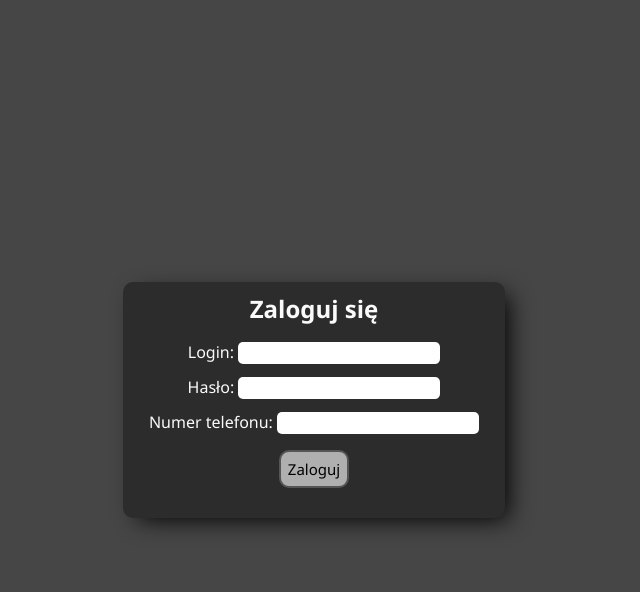
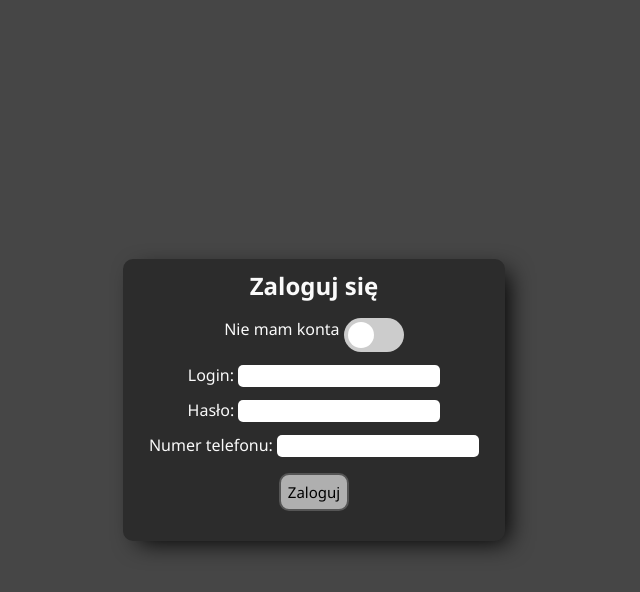
Before and after one commit to JanGospodarek/Cinema-ticket-reservation-PHP, a PHP site: page / in a window 1280 px wide. Shown: the top 592 px of the page, without its empty margins (326-966 px from the left). Run offline with PHP 8.4, Linux system fonts and the light colour scheme; data comes from the database, SQL or seed files in the repository.

Commit message:
szyfrowanie

```diff
--- a/components/fetchFilmData.php
+++ b/components/fetchFilmData.php
@@ -5,10 +5,8 @@ if (!isset($_SESSION["login"])){
  exit();
 }
 // if(isset($_GET['miejsca'])) return;
-$servername = "localhost";
-$username = "root";
-$password = "";
-$dbname = "ticket";
+include('./connect.php');
+
 
 $ID=$_GET['ID'];
 $godzina=$_GET['godzina'];
--- a/components/fetchFilms.php
+++ b/components/fetchFilms.php
@@ -4,10 +4,7 @@ if (!isset($_SESSION["login"])){
   header("Location: index.php");
  exit();
 }
-$servername = "localhost";
-$username = "root";
-$password = "";
-$dbname = "ticket";
+include('./connect.php');
 
 // Create connection
 $conn = new mysqli($servername, $username, $password, $dbname);
--- /dev/null
+++ b/connect.php
@@ -0,0 +1,6 @@
+<?php
+$servername = "localhost";
+$username = "root";
+$password = "";
+$dbname = "ticket";
+?>
--- a/index.php
+++ b/index.php
@@ -1,8 +1,6 @@
 <?php
-$servername = "localhost";
-$username = "root";
-$password = "";
-$dbname = "ticket";
+include('./connect.php');
+
 
 // Create connection
 $conn = new mysqli($servername, $username, $password, $dbname);
@@ -10,14 +8,29 @@ $conn = new mysqli($servername, $username, $password, $dbname);
 if ($conn->connect_error) {
   die("Connection failed: " . $conn->connect_error);
 }
+$error="";
 
+
+if(isset($_POST['login'],$_POST['password'],$_POST['number']))
+{
+  if(isset($_POST['hasAccount'])){
+    $login=$_POST['login'];
+    $password=$_POST['password'];
+    $hashPassword = password_hash($password,PASSWORD_BCRYPT);
+    $number=$_POST['number'];
+    $sql="INSERT INTO users (LogIn,Password,Number) VALUES ('$login','$hashPassword','$number')";
+    $result = $conn->query($sql);
+
+    session_start();
+		$_SESSION['login']=$_POST['login'];
+		header("Location: main.php");
+		exit();
+  }else{
     $sql = "SELECT ID,LogIn,Password,Number FROM users";
     $result = $conn->query($sql);
 
-if(isset($_POST['login'],$_POST['password'],$_POST['number']))
-{
     while($row = $result->fetch_assoc()) {
-    if($_POST['login']==$row["LogIn"]&&$_POST['password']==$row["Password"]&&$_POST['number']==$row["Number"])
+      if($_POST['login']==$row["LogIn"]&&password_verify($_POST['password'],$row['Password'])&&$_POST['number']==$row["Number"])
     {
       session_start();
       $_SESSION['login']=$_POST['login'];
@@ -27,10 +40,13 @@ if(isset($_POST['login'],$_POST['password'],$_POST['number']))
     else
       $error = "<B>Błędny login lub hasło!</B><BR>";
     }
+  }
+
+
 
 }
 else
-	$error = false;
+
   $conn->close();
 
 ?>
@@ -48,7 +64,14 @@ else
     <div id="main">
       <div class="dialog">
         <h2>Zaloguj się</h2>
+        <p><?php echo $error?></p>
         <form method='post' >
+          <p>Nie mam konta  <label class="switch">
+
+          <input type="checkbox" name="hasAccount">
+          <span class="slider round"></span>
+          </label></p>
+
           <p>Login: <input type="text" name="login" /></p>
           <p>Hasło: <input type="text" name="password" /></p>
           <p>Numer telefonu: <input type="text" name="number" /></p>
@@ -56,9 +79,8 @@ else
         </form>
       </div>
     </div>
+  <script>
 
-    <script src="./script.js"></script>
-
-    <?php include 'script.php'?>
+  </script>
   </body>
 </html>
--- a/order.php
+++ b/order.php
@@ -110,9 +110,6 @@
         function updateSummary(){
           const liczba=document.getElementById('liczbaMiejsc')
           const cena=document.getElementById('cena')
-
-          // document.getElementById('miejsca').value=`${selected.map(el=>{return el})}`
-          // document.getElementById('seans').value=JSON.stringify(seans)
           document.getElementById('order').href=`../handleOrder.php?miejsca=${selected.map(el=>{return el})}&IDSeansu=${seans.ID}&data=${seans.data}&godzina=${seans.godzina}&zajeteMiejsca=${seans.miejsca}`
           liczba.innerText=selected.length
           cena.innerText=selected.length*12.99
--- a/script.php
+++ /dev/null
@@ -1,3 +0,0 @@
-<?php
-
-?>
--- a/style.css
+++ b/style.css
@@ -199,3 +199,66 @@ button.krzeslo {
   border: 2px solid rgb(85, 85, 85);
   border-radius: 10px;
 }
+
+/*Switch*/
+.switch {
+  position: relative;
+  display: inline-block;
+  width: 60px;
+  height: 34px;
+}
+
+/* Hide default HTML checkbox */
+.switch input {
+  opacity: 0;
+  width: 0;
+  height: 0;
+}
+
+/* The slider */
+.slider {
+  position: absolute;
+  cursor: pointer;
+  top: 0;
+  left: 0;
+  right: 0;
+  bottom: 0;
+  background-color: #ccc;
+  -webkit-transition: 0.4s;
+  transition: 0.4s;
+}
+
+.slider:before {
+  position: absolute;
+  content: "";
+  height: 26px;
+  width: 26px;
+  left: 4px;
+  bottom: 4px;
+  background-color: white;
+  -webkit-transition: 0.4s;
+  transition: 0.4s;
+}
+
+input:checked + .slider {
+  background-color: #2196f3;
+}
+
+input:focus + .slider {
+  box-shadow: 0 0 1px #2196f3;
+}
+
+input:checked + .slider:before {
+  -webkit-transform: translateX(26px);
+  -ms-transform: translateX(26px);
+  transform: translateX(26px);
+}
+
+/* Rounded sliders */
+.slider.round {
+  border-radius: 34px;
+}
+
+.slider.round:before {
+  border-radius: 50%;
+}
```
Also changed, not shown: handleOrder.php (+1 -8 lines). Lines whose indentation alone changed are shown as unchanged.
